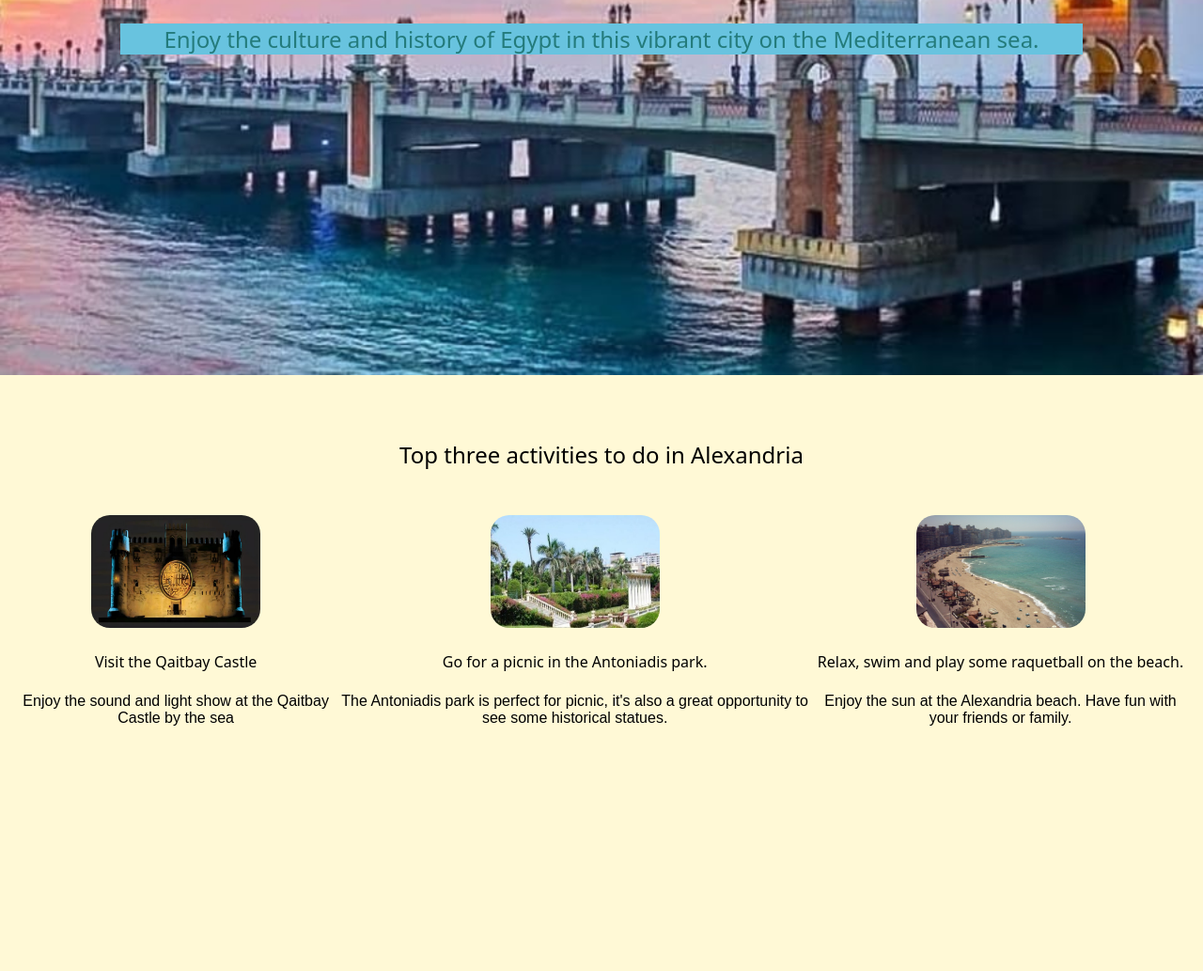
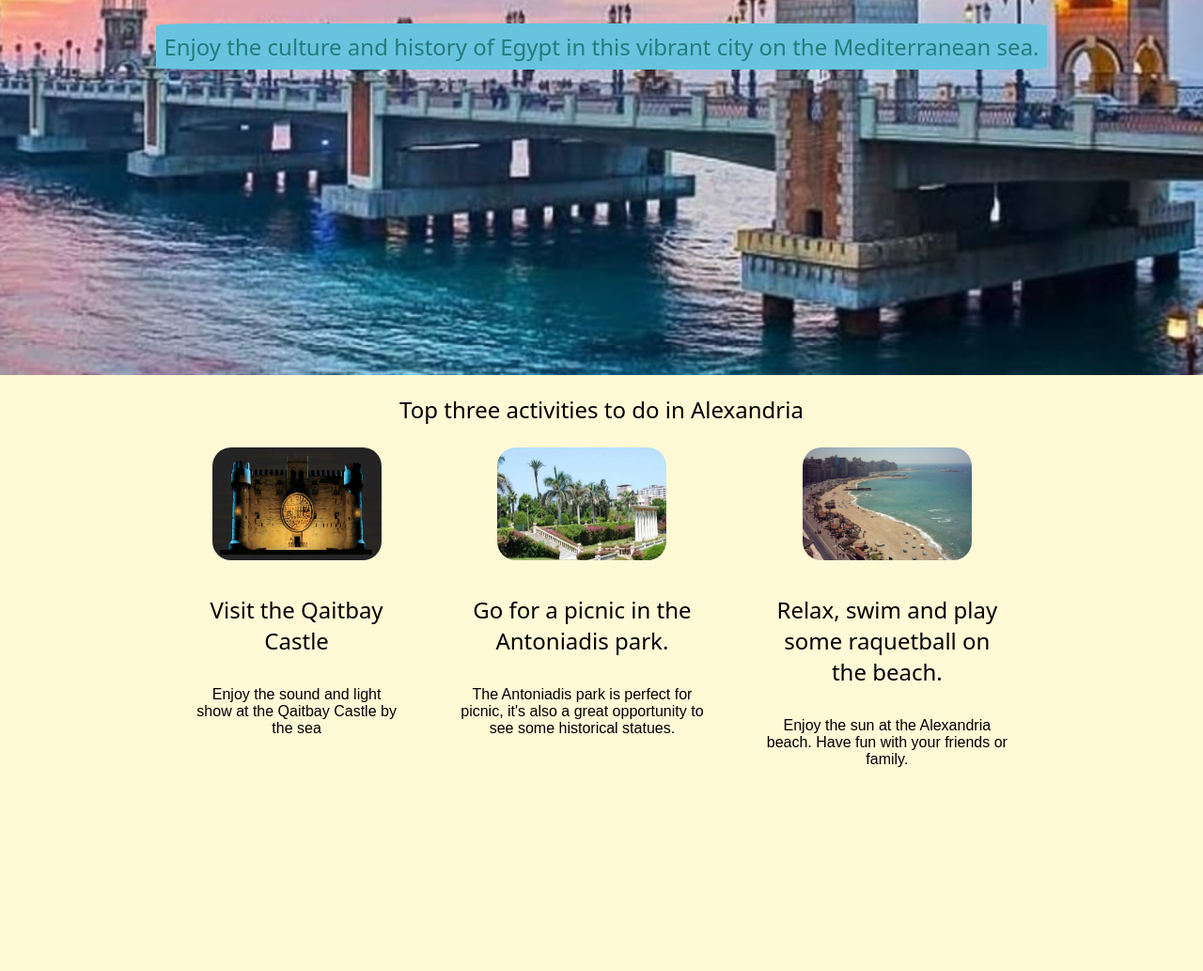
Before and after one commit to dev-amira-ezz/hometown-homepage, a plain HTML site: page index.html in a window 1280 px wide. Shown: the part 401-1434 px from the top of the page at 94% size. Drawn offline with Linux system fonts and the light colour scheme; a web font is replaced by a local one.

Commit message:
Adjust activities section format

```diff
--- a/index.html
+++ b/index.html
@@ -27,17 +27,17 @@
         <div id="activities" class="activities-container">
             <h3 class="activities-title aladin-regular">Top three activities to do in Alexandria</h3>
             <div class="activities">
-            <div>
+            <div class="item">
             <img src="images/qaitbay.jpeg">
             <h4 class="aladin-regular">Visit the Qaitbay Castle</h4>
             <p>Enjoy the sound and light show at the Qaitbay Castle by the sea</p>
             </div>
-            <div>
+            <div class="item">
             <img src="images/antoniadis.jpg">
             <h4 class=" aladin-regular">Go for a picnic in the Antoniadis park.</h4>
             <p>The Antoniadis park is perfect for picnic, it's also a great opportunity to see some historical statues.</p>
             </div>
-            <div>
+            <div class="item">
             <img src="images/beach.jpg">
             <h4 class=" aladin-regular">Relax, swim and play some raquetball on the beach.</h4>
             <p>Enjoy the sun at the Alexandria beach. Have fun with your friends or family.</p>
--- a/styles.css
+++ b/styles.css
@@ -60,6 +60,9 @@ a {
     padding: 1rem;
 }
 
+.hero, .activities-container, .guide-section {
+    height: 100vh;
+}
 .hero {
     display: flex;
     flex-direction: column;
@@ -67,7 +70,11 @@ a {
     justify-content: center;
     background-image: url("images/stanley.jpg");
     background-size:cover;
-    height: 100vh;
+}
+
+h1, h2 {
+    padding: 0.5rem;
+    border-radius: 5%;
 }
 
 h1 {
@@ -78,7 +85,7 @@ h1 {
 h2 {
     background-color: #68C3DF;
     color: #247B7B;
-    width: 80%;
+    max-width: 80%;
 }
 
 img {
@@ -89,18 +96,30 @@ img {
 .activities-container {
     display: flex;
     flex-direction: column;
-    height: 100vh;
     background-color:  #FFF9D6;
     padding: 20px;
 }
 
 .activities-title {
-    margin: 3rem auto;
+    margin: 0 auto;
     font-size: 1.5em;
+
 }
+
 .activities {
     display: flex;
+    max-width: 70%;
+    margin: 1.5rem auto;
+    justify-content: space-around;
+    gap: 4em;
+}
 
+.item {
+    max-width: 30%;
+}
+
+.activities h4 {
+    font-size: 1.5em;
 }
 
 .activities img {
@@ -108,7 +127,6 @@ img {
 }
 
 .guide-section {
-    height: 100vh;
     display: flex;
 }
 
```
